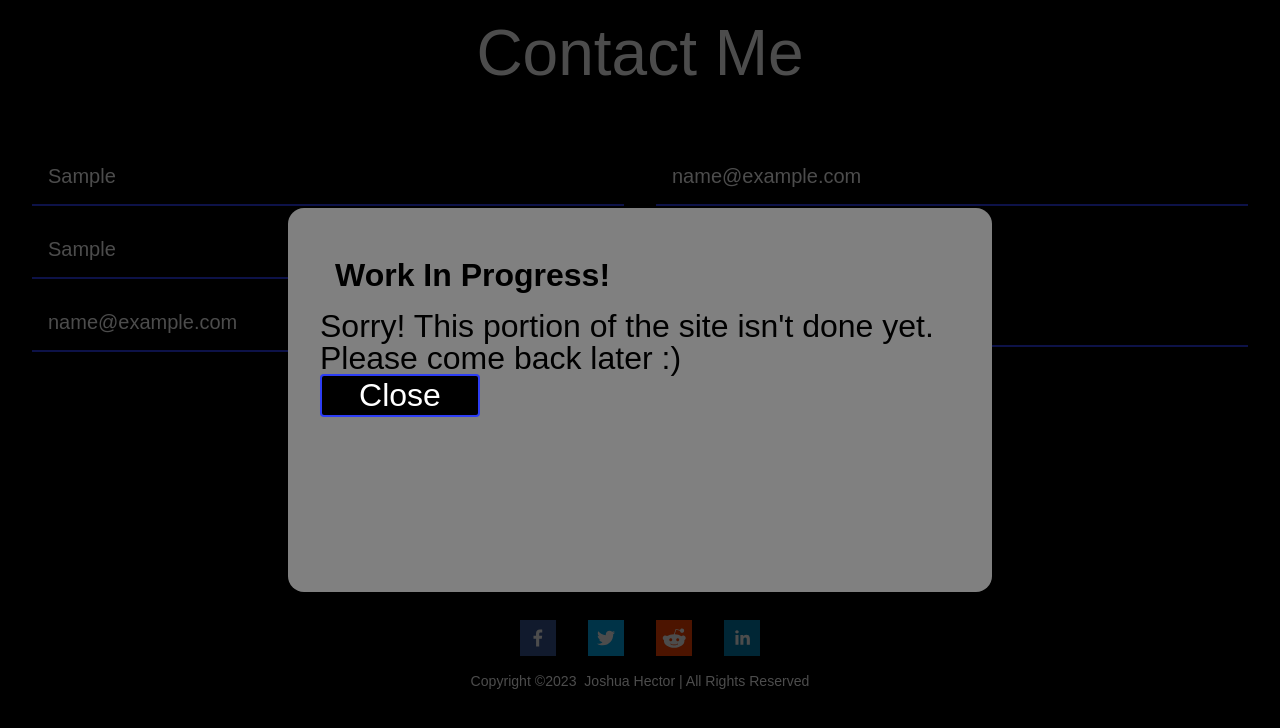
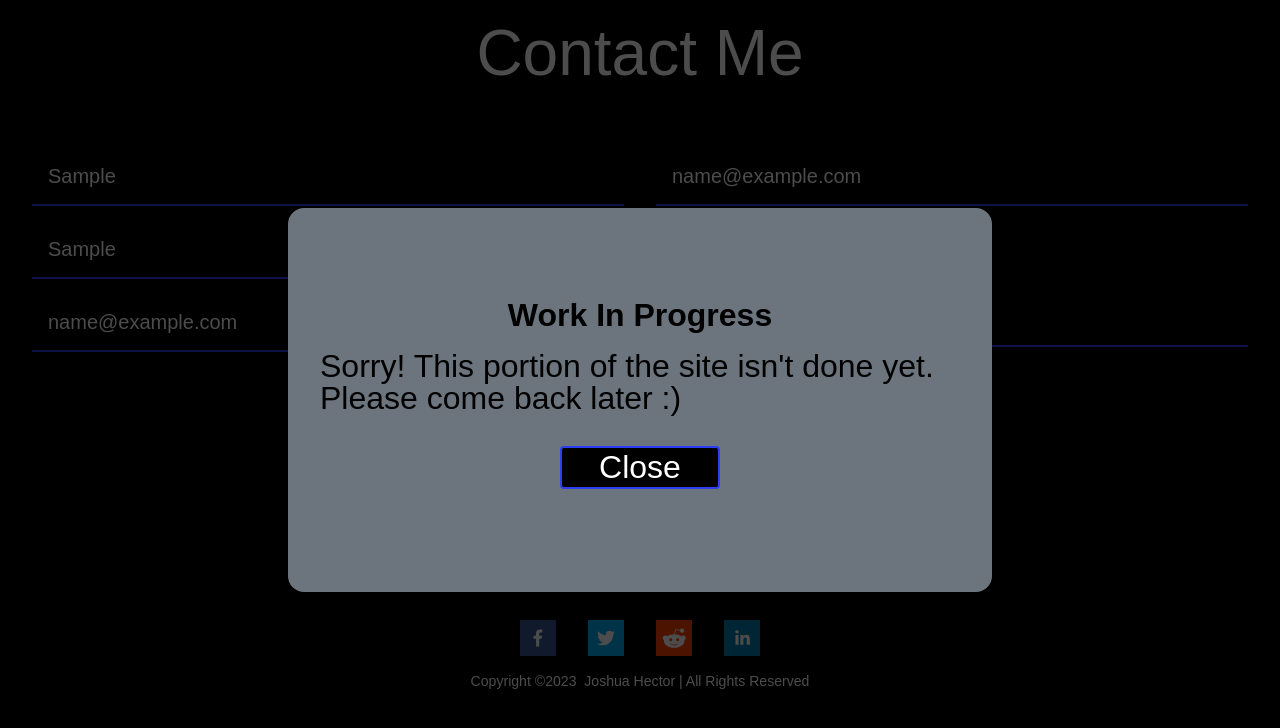
Before and after one commit to joshuahector86/professional_site_2023, a React (Vite) app: page / in a window 1280 px wide. Both pictures are taken after typing "Sample", "Sample", "name@example.com", "name@example.com", "name@example.com" into the empty fields and a click on the button "Submit". Shown: the part 3937-4665 px from the top of the page. Built offline with nearby package versions, Linux system fonts and the light colour scheme.

Commit message:
solidifying dialog box on only the submit button

```diff
--- a/src/Components/DialogBox/OnSubmitPopUp/WorkInProgressDialog.jsx
+++ b/src/Components/DialogBox/OnSubmitPopUp/WorkInProgressDialog.jsx
@@ -10,14 +10,12 @@ function WorkInProgressDialog() {
   return (
     <div className="work-in-progress-dialog">
       <div className="work-in-progess-container">
-        <h1>Work In Progress!</h1>
+        <h1>Work In Progress</h1>
         <p>
           Sorry! This portion of the site isn't done yet. Please come back later
           :)
         </p>
-        <div>
-          <button onClick={onClose}>Close</button>
-        </div>
+        <button onClick={onClose}>Close</button>
       </div>
     </div>
   );
--- a/src/Components/DialogBox/OnSubmitPopUp/WorkInProgressDialog.scss
+++ b/src/Components/DialogBox/OnSubmitPopUp/WorkInProgressDialog.scss
@@ -10,12 +10,20 @@
   background-color: rgba(0, 0, 0, 0.7);
   z-index: 9999;
   .work-in-progess-container {
+    display: flex;
+    flex-direction: column;
+    justify-content: center;
+    align-items: center;
     padding: 2rem;
     border-radius: 1rem;
-    background: grey;
+    background: #6c757d;
     color: black;
     width: 40rem;
     height: 20rem;
     font-size: 2rem;
+
+    button {
+      margin: 2rem;
+    }
   }
 }
```
